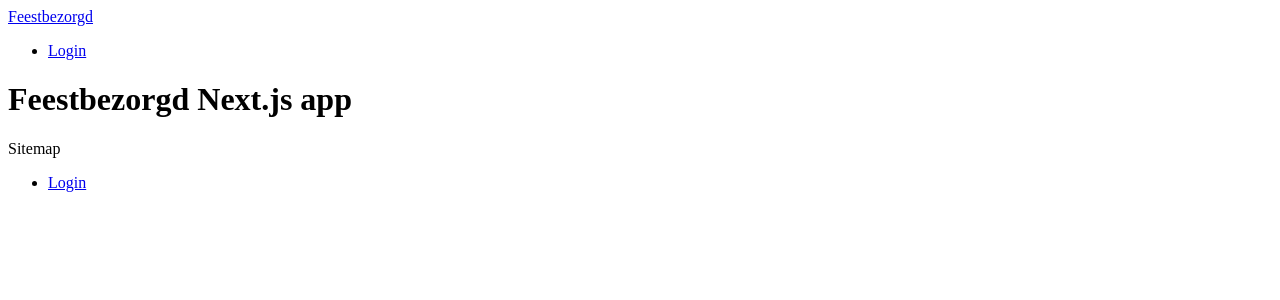
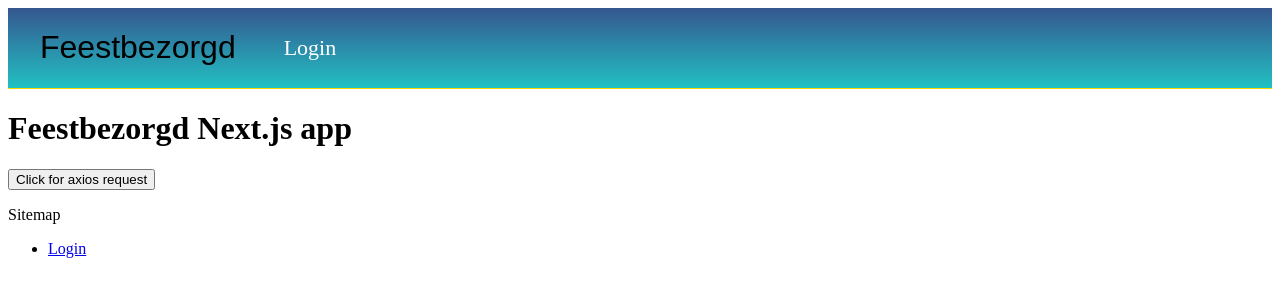
Before and after one commit to RMonterie/FeestBezorgd-client, a Next.js app: page / in a window 1280 px wide. Shown: the top 300 px of the page. Built offline with nearby package versions, Linux system fonts and the light colour scheme.

Commit message:
Added next.config and scss configurations for using scss in components. Also added an axios api call to localhost:8080.

```diff
--- a/components/page/PageHeader/PageHeader.module.scss
+++ /dev/null
@@ -1,11 +0,0 @@
-#page-header {
-  display: flex;
-
-  .title {
-    size: 300px;
-  }
-
-  .nav-items {
-    display: flex;
-  }
-}
--- /dev/null
+++ b/components/page/PageHeader/PageHeader.scss
@@ -0,0 +1,53 @@
+#page-header {
+  background: rgb(34, 193, 195);
+  background: linear-gradient(
+    0deg,
+    rgba(34, 193, 195, 1) 0%,
+    rgba(30, 67, 131, 0.8960961093421744) 100%
+  );
+  display: flex;
+  align-items: center;
+  height: 80px;
+  border-bottom: 1px solid gold;
+  color: white;
+
+  .title {
+    color: black;
+    font-size: 32px;
+    text-decoration: none;
+    font-family: "Cinzel", sans-serif;
+  }
+
+  nav {
+    max-width: 1240px;
+    margin: auto;
+    display: flex;
+    width: 100%;
+    flex-direction: row;
+    padding: 0 32px;
+  }
+
+  ul {
+    padding: 0;
+    margin: 0;
+    display: flex;
+    flex-direction: row;
+    align-items: center;
+  }
+
+  li {
+    list-style: none;
+    margin: 0 48px;
+
+    a {
+      color: white;
+      text-decoration: none;
+      font-size: 22px;
+      line-height: 38px;
+
+      &:hover {
+        color: black;
+      }
+    }
+  }
+}
--- a/components/page/PageHeader/PageHeader.tsx
+++ b/components/page/PageHeader/PageHeader.tsx
@@ -1,6 +1,6 @@
 import PageLink from "../PageLink";
 
-import Style from "./PageHeader.module.scss";
+import "./PageHeader.scss";
 
 /**
  * Page header containing navigation.
@@ -14,7 +14,7 @@
         <PageLink to="/" className="title">
           Feestbezorgd
         </PageLink>
-        <ul className="nav-items">
+        <ul className="nav">
           <li>
             <PageLink to="/login" className="">
               Login
--- /dev/null
+++ b/next.config.js
@@ -0,0 +1,4 @@
+const withSass = require("@zeit/next-sass");
+const { ModuleResolutionKind } = require("typescript");
+
+module.exports = withSass();
--- a/package.json
+++ b/package.json
@@ -17,6 +17,8 @@
   "devDependencies": {
     "@types/node": "^14.11.2",
     "@types/react": "^16.9.49",
+    "@zeit/next-sass": "^1.0.1",
+    "node-sass": "^4.14.1",
     "typescript": "^4.0.3"
   }
 }
--- a/pages/index.tsx
+++ b/pages/index.tsx
@@ -1,10 +1,18 @@
 import BaseLayout from "../layout/BaseLayout";
+import axios from "axios";
+
+const clickHandler = () => {
+  axios
+    .get("http://localhost:8080/findAllCaterers")
+    .then((response) => console.log(response.data[0].password));
+};
 
 export default function Home() {
   return (
     <BaseLayout title="homepage">
       <div>
         <h1>Feestbezorgd Next.js app</h1>
+        <button onClick={clickHandler}>Click for axios request</button>
       </div>
     </BaseLayout>
   );
```
Also changed, not shown: 1 other file (tests, documents, lock files or other folders).
